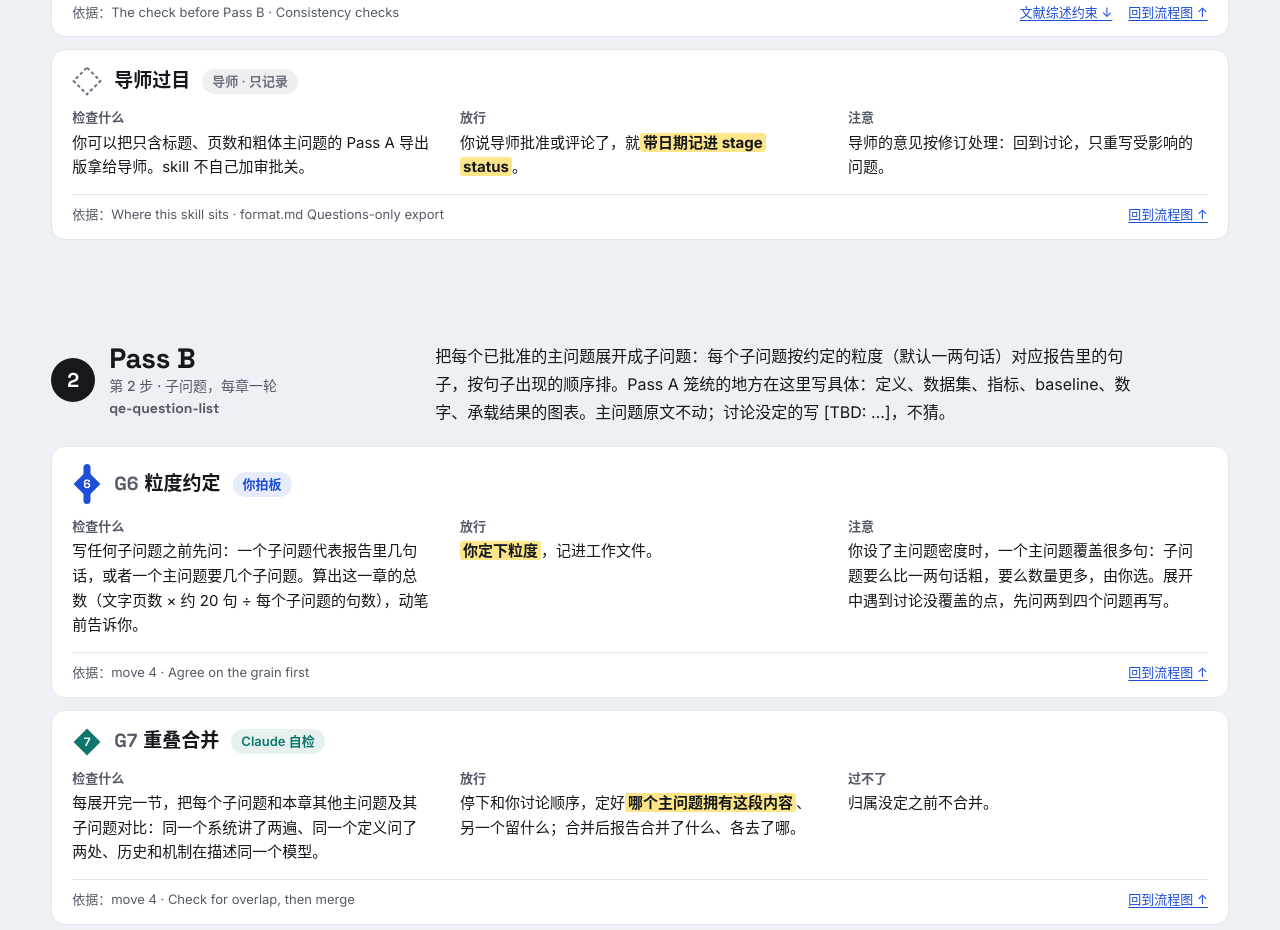
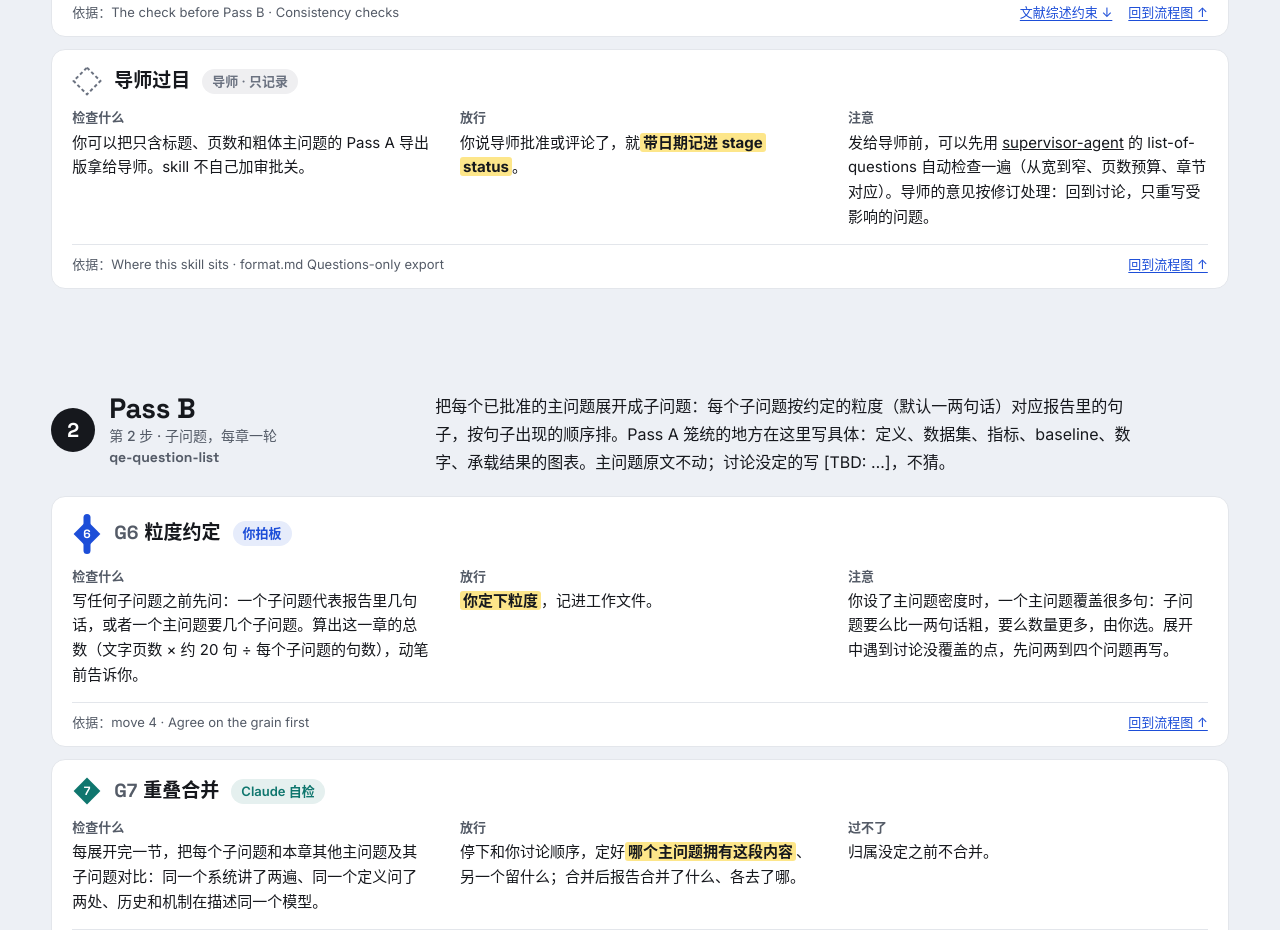
Before and after one commit to pengyizhou/qe-thesis-skills, a plain HTML site: page docs/index.html in a window 1280 px wide. Shown: the part 2515-3445 px from the top of the page. Drawn offline with Linux system fonts and the light colour scheme.

Commit message:
Point to supervisor-agent as the check before the supervisor sees a plan
Co-Authored-By: Claude Opus 5.5 <noreply@anthropic.com>
Claude-Session: https://claude.ai/code/session_015JxecsHms9QXsTRmHkuE9H

```diff
--- a/docs/index.html
+++ b/docs/index.html
@@ -236,7 +236,7 @@ const GA=[
 {id:'g3',s:1,n:3,t:'self',c2:1,nm:['展示前自检','Pre-show check'],what:['主问题按你定的密度数一遍（storyline-context.md 里记的每页文字主问题数）；每个主问题是一个论证动作、一句短从句；只读主问题也能看出 gap → challenge → task → method → evidence；task 章 Results 对引言里的每个 claim 至少有一个主问题；文献综述每个小节过 reliance 或 distance 测试；页数预算只算文字。','The draft is counted against your density of main questions per page of text, as recorded in storyline-context.md; each main question is one argumentative move in one short clause; the main questions alone show gap → challenge → task → method → evidence; every claim in a task chapter’s introduction has a main question in its Results; each literature-review sub-section passes the reliance or the distance test; page budgets count text only.'],pass:['数量和规则都对上，<mark>再给你看</mark>。','Counts and rules check out, <mark>then you see it</mark>.'],fail:['一两句话就能答的，改问它服务的那个论证动作；要写一页以上的拆成两个；问题超出预算就直说这一节 over-scoped。','A question one or two sentences can answer is replaced by the move it serves; one that needs more than a page is split; questions beyond the budget mean the section is over-scoped, and you are told so.'],src:['move 3 · format.md 粒度表 · storyline-context.md','move 3 · format.md granularity guide · storyline-context.md']},
 {id:'g4',s:1,n:4,t:'user',nm:['Pass A 批准','Pass A approved'],what:['Pass A 存进工作文件，完整给你看，然后停下：同一轮不写 Pass B，不附「预览」子问题，也不找文献。','Pass A is saved to the working file, shown to you in full, and the work stops: no Pass B in the same turn, no “preview” sub-questions, no reference search.'],pass:['<mark>你批准</mark>，stage status 从 drafted, awaiting approval 改为 approved。','<mark>You approve</mark>; the stage status goes from drafted, awaiting approval to approved.'],fail:['按你的修改重写，状态不变。没有 approved 的章，Pass B 永远不开始。','Redrafted with your changes; the status stays. Pass B never starts on a chapter whose Pass A is not approved.'],src:'move 3 · format.md Stage status'},
 {id:'g5',s:1,n:5,t:'self',c2:1,nm:['一致性检查','Consistency'],what:['各处的 task 是否同一组、同顺序、措辞平行；每个 task 的 gap → challenge → task → method → result 链；文献综述双向覆盖（列出小节和指向它的 task 章问题，报告没人指向的页数占比，只作参考）；还有术语、scope、定义与结构、one home、scope 句、两遍完整性。','The same tasks in the same order with parallel wording everywhere; each task’s gap → challenge → task → method → result chain; literature-review coverage both ways (the pairs of sub-sections and the task-chapter questions pointing to them, and the share of review pages nothing points to, as an indicator only); plus terminology, scope, definitions against structure, one home, scope sentences and two-pass integrity.'],pass:['报告结果；<mark>你同意的修正</mark>改完，才展开 Pass B。','The results are reported; <mark>the fixes you agree to</mark> are made before Pass B starts.'],fail:['指出哪一 stage 的哪个问题和新问题冲突，提议更小的改法；改早先的 stage 必须经你同意。','Which earlier stage’s question conflicts with which new one, with the smaller fix proposed; an earlier stage is edited only with your agreement.'],src:'The check before Pass B · Consistency checks'},
-{id:'m1',s:1,n:'',t:'sup',nm:['导师过目','Shown to supervisor'],what:['你可以把只含标题、页数和粗体主问题的 Pass A 导出版拿给导师。skill 不自己加审批关。','You can take the Pass A export (headings, page budgets, bold main questions) to your supervisor. The skill adds no approval gate of its own.'],pass:['你说导师批准或评论了，就<mark>带日期记进 stage status</mark>。','When you report an approval or comments, they are <mark>recorded in the stage status with the date</mark>.'],note:['导师的意见按修订处理：回到讨论，只重写受影响的问题。','Comments are handled as a revision: back to the discussion, re-drafting only the affected questions.'],src:'Where this skill sits · format.md Questions-only export'},
+{id:'m1',s:1,n:'',t:'sup',nm:['导师过目','Shown to supervisor'],what:['你可以把只含标题、页数和粗体主问题的 Pass A 导出版拿给导师。skill 不自己加审批关。','You can take the Pass A export (headings, page budgets, bold main questions) to your supervisor. The skill adds no approval gate of its own.'],pass:['你说导师批准或评论了，就<mark>带日期记进 stage status</mark>。','When you report an approval or comments, they are <mark>recorded in the stage status with the date</mark>.'],note:['发给导师前，可以先用 <a href="https://github.com/FabianRitter/supervisor-agent">supervisor-agent</a> 的 list-of-questions 自动检查一遍（从宽到窄、页数预算、章节对应）。导师的意见按修订处理：回到讨论，只重写受影响的问题。','Before it goes to your supervisor, the list can be run through the list-of-questions check of <a href="https://github.com/FabianRitter/supervisor-agent">supervisor-agent</a> (broad-to-narrow sections, page budgets, chapter mapping). Comments are handled as a revision: back to the discussion, re-drafting only the affected questions.'],src:'Where this skill sits · format.md Questions-only export'},
 {id:'g6',s:2,n:6,t:'user',nm:['粒度约定','Grain agreed'],what:['写任何子问题之前先问：一个子问题代表报告里几句话，或者一个主问题要几个子问题。算出这一章的总数（文字页数 × 约 20 句 ÷ 每个子问题的句数），动笔前告诉你。','Before any sub-question is written: how many report sentences one sub-question stands for, or how many sub-questions a main question gets. The chapter total (text pages × about 20 sentences ÷ sentences per sub-question) is given to you before drafting.'],pass:['<mark>你定下粒度</mark>，记进工作文件。','<mark>You set the grain</mark>; it is recorded in the working file.'],note:['你设了主问题密度时，一个主问题覆盖很多句：子问题要么比一两句话粗，要么数量更多，由你选。展开中遇到讨论没覆盖的点，先问两到四个问题再写。','With a density of main questions set, one main question covers many sentences: either the sub-questions are coarser than one or two sentences, or there are more of them; you choose. Points the discussion never covered are asked about first, two to four at a time.'],src:'move 4 · Agree on the grain first'},
 {id:'g7',s:2,n:7,t:'self',nm:['重叠合并','Overlap merge'],what:['每展开完一节，把每个子问题和本章其他主问题及其子问题对比：同一个系统讲了两遍、同一个定义问了两处、历史和机制在描述同一个模型。','After each section is expanded, every sub-question is compared with the chapter’s other main questions and their sub-questions: one system explained twice, a definition asked in two places, a history question and a mechanism question describing the same model.'],pass:['停下和你讨论顺序，定好<mark>哪个主问题拥有这段内容</mark>、另一个留什么；合并后报告合并了什么、各去了哪。','The flow is discussed with you: <mark>which main question owns the content</mark> and what the other keeps; then the duplicates are merged and the report says what was merged and where each piece went.'],fail:['归属没定之前不合并。','Nothing is merged until ownership is decided.'],src:'move 4 · Check for overlap, then merge'},
 {id:'g8',s:2,n:8,t:'self',nm:['完整性检查','Integrity'],rt:['↩ 回 Pass A','↩ to Pass A'],what:['每个子问题恰好一个父问题；展开过的主问题至少两个子问题（通常 3–6 个；只有 1 个说明它本来就是细问题，超过约 8 个说明是两个动作）；主问题原文不动；每个 Results claim 至少有一个子问题点明证据。','Every sub-question has exactly one parent; every expanded main question has at least two children (three to six is typical; one child means it was already a detail, more than about eight means two moves); main questions stay word for word; every Results claim has a child that names its evidence.'],pass:['存进工作文件、更新 stage status，完整展示并<mark>标出每个 [TBD]</mark>，问你继续打磨还是往下走。','Saved, the stage status updated, the new material shown in full with <mark>every [TBD] flagged</mark>, and you are asked whether to refine or move on.'],fail:['孤儿子问题说明 Pass A 少一个动作：提议补主问题，不就近挂靠。父问题有误先标出、问过你再改，回到 Pass A。','An orphan means Pass A is missing a move: a new main question is proposed rather than the nearest parent. A wrong parent is flagged and changed only after you agree, back in Pass A.'],src:'moves 4–5 · Two-pass integrity'},
```
Also changed, not shown: 1 other file.
